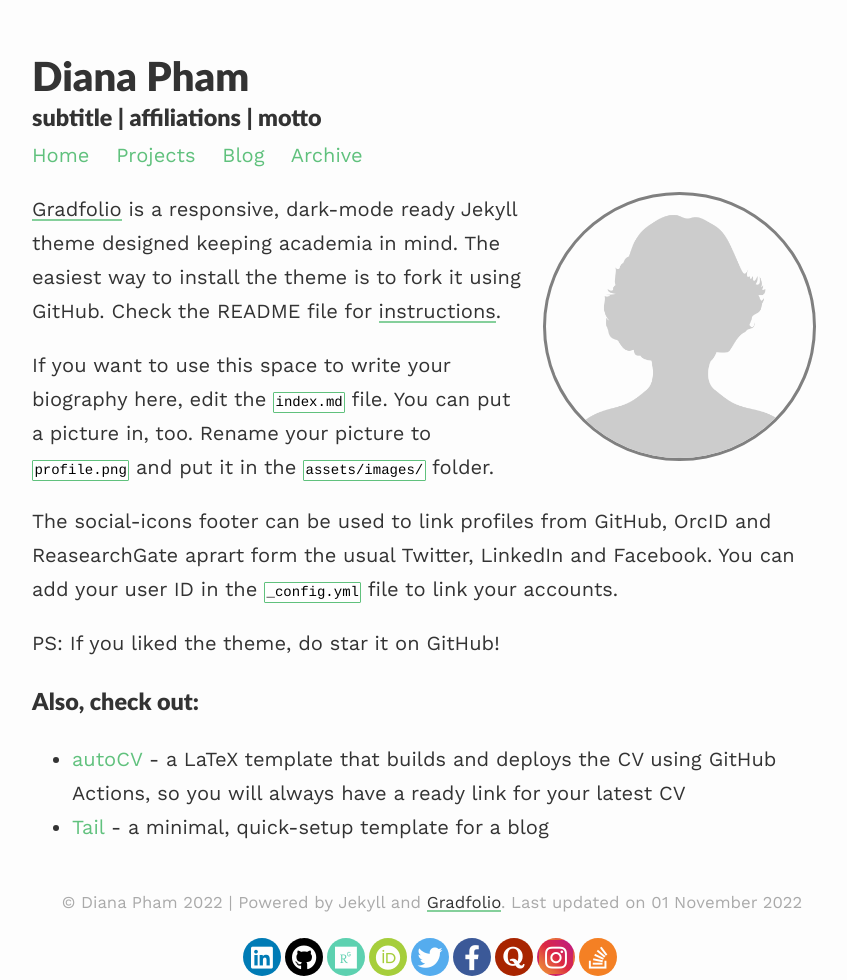
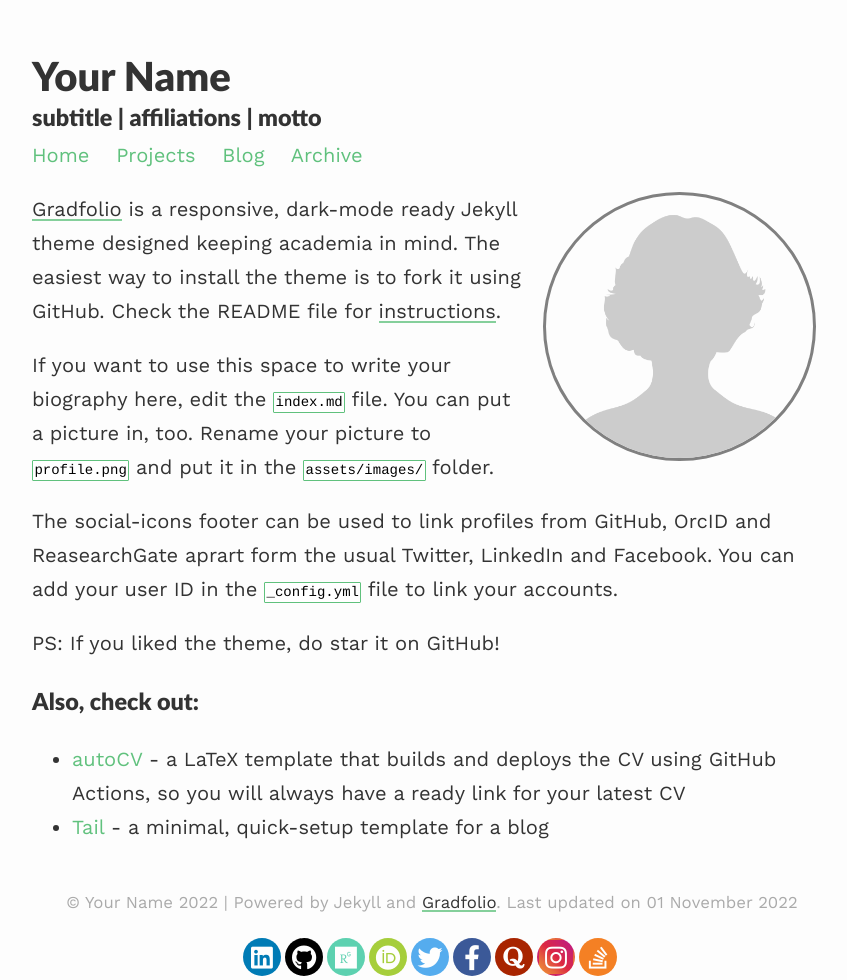
Before and after one commit to 0xdpham/0xdpham.github.io, a Jekyll site: the page built from index.md, in a window 1280 px wide. Shown: the whole page, without its empty margins (208-1055 px from the left). Built offline with Jekyll 4.4.1, drawn with Linux system fonts in a browser that asks for light colours; nearby versions of some CDN libraries; some of the changed lines change nothing that is shown.

Commit message:
Update _config.yml

```diff
--- a/_config.yml
+++ b/_config.yml
@@ -1,6 +1,6 @@
 ### your site title here
 
-title: Diana Pham
+title: Your Name
 description: subtitle | affiliations | motto
 
 baseurl: /gradfolio #name of GitHub repository
@@ -13,11 +13,11 @@ permalink: /blog/:year/:title/
 paginate_path: /blog/page:num/
 
 # Social media links in footer
-twitter: "https://twitter.com/the_phamasaur"
+twitter: "#"
 linkedin: "#"
 stackoverflow: "#"
 github: "#"
-researchgate: "https://www.researchgate.net/profile/Diana-Pham-3"
+researchgate: "#"
 orcid: "#"
 quora: "#"
 instagram: "#"
```
